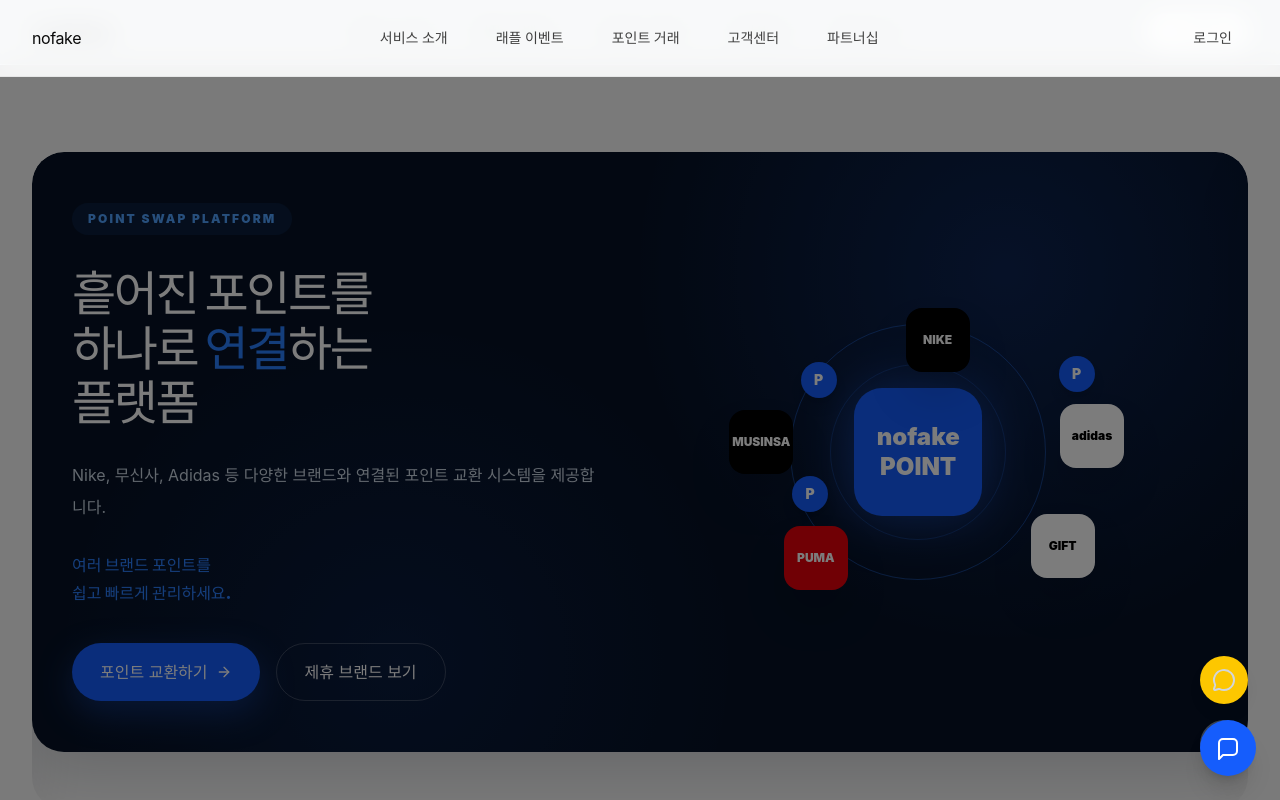
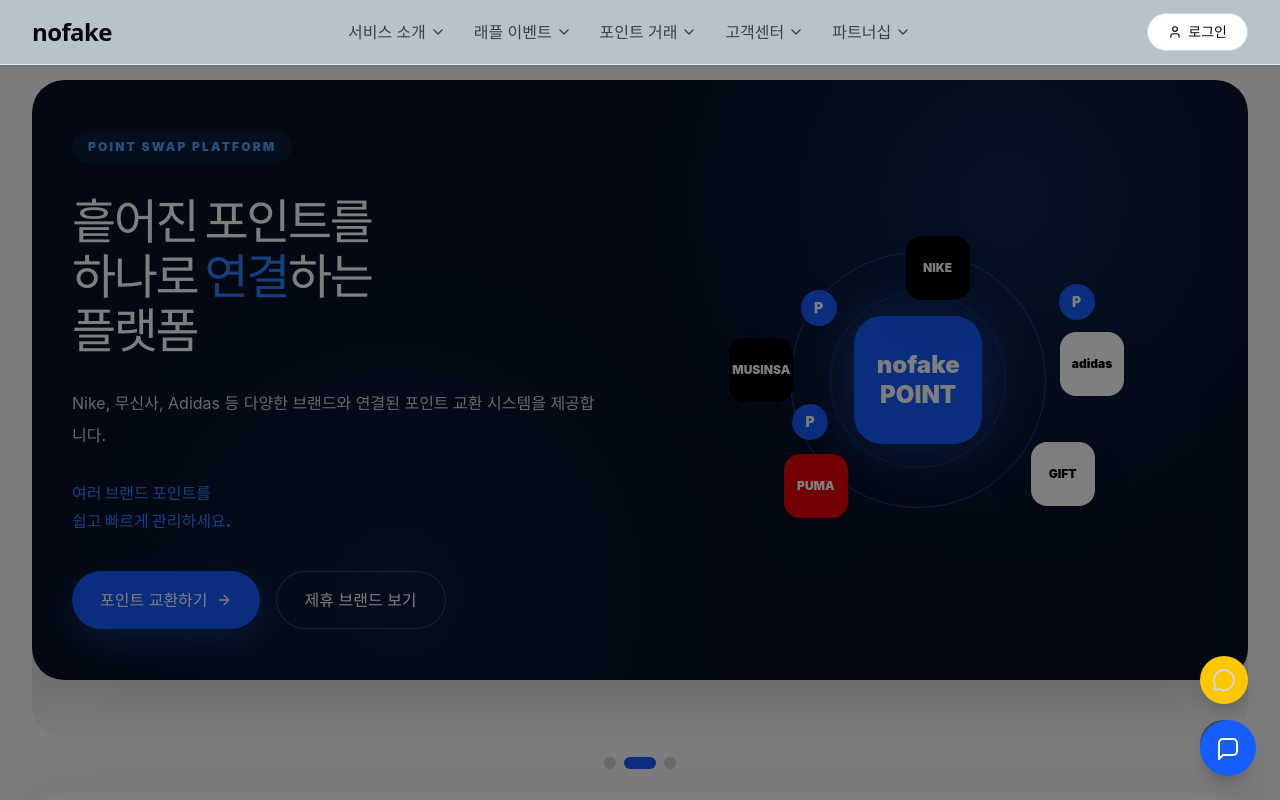
Before and after one commit to jaehwan0706/NOFAKE, a React (Vite) app in the folder front/: page / in a window 1280 px wide. Shown: the top 800 px of the page. Built offline with nearby package versions, Linux system fonts and the light colour scheme.

Commit message:
프론트 완성입니다

```diff
--- a/front/src/pages/main/Home.tsx
+++ b/front/src/pages/main/Home.tsx
@@ -90,78 +90,7 @@
   { icon: "code", title: "React 기반 프론트엔드", desc: "래플 참여와 포인트 환전을 직관적으로 사용할 수 있는 UI를 제공합니다." },
 ];
 
-const navigationMenus = [
-  {
-    label: "서비스 소개",
-    columns: [
-      {
-        title: "서비스 소개",
-        items: [
-          { icon: "shield", title: "nofake 소개", desc: "공정한 래플 플랫폼 nofake를 소개합니다", path: "/about/fairness" },
-          { icon: "database", title: "회사 소개", desc: "nofake를 만드는 사람들", path: "/about/trust" },
-        ],
-      },
-      {
-        title: "핵심 가치",
-        items: [
-          { icon: "ticket", title: "공정성", desc: "조작 없는 온체인 추첨 시스템", path: "/about/fairness" },
-          { icon: "globe", title: "투명성", desc: "모든 트랜잭션을 누구나 검증", path: "/about/fairness" },
-          { icon: "lock", title: "신뢰", desc: "데이터 무결성 위의 변하지 않는 약속", path: "/about/trust" },
-        ],
-      },
-    ],
-  },
-  {
-    label: "래플 이벤트",
-    columns: [
-      {
-        title: "래플 소개",
-        items: [
-          { icon: "ticket", title: "nofake 래플", desc: "공정한 블록체인 기반 추첨 시스템", path: "/raffles" },
-        ],
-      },
-      { title: "카테고리", gridItems: ["스니커즈", "의류", "액세서리", "한정판 컬렉션"], gridPath: "/raffles" },
-    ],
-  },
-  {
-    label: "포인트 거래",
-    columns: [
-      {
-        title: "포인트 교환",
-        items: [
-          { icon: "arrow", title: "포인트 교환 센터", desc: "nofake 포인트를 파트너 브랜드 포인트로 교환", path: "/point-swap" },
-        ],
-      },
-      { title: "교환 가능 파트너", gridItems: ["Nike", "무신사", "Adidas", "기프트카드"], gridPath: "/brands" },
-    ],
-  },
-  {
-    label: "고객센터",
-    columns: [
-      {
-        title: "고객 지원",
-        items: [
-          { icon: "message", title: "1:1 문의", desc: "담당자가 직접 답변해드립니다", path: "/support/contact" },
-          { icon: "shield", title: "FAQ", desc: "자주 묻는 질문 모음", path: "/support/faq" },
-        ],
-      },
-      { title: "안내", gridItems: ["공지사항", "이용약관", "개인정보처리방침"], gridPath: "/support/contact" },
-    ],
-  },
-  {
-    label: "파트너십",
-    columns: [
-      {
-        title: "파트너십",
-        items: [
-          { icon: "users", title: "브랜드 제휴", desc: "공정한 래플 캠페인을 함께 운영합니다", path: "/partnership" },
-          { icon: "mail", title: "제휴 문의", desc: "파트너십 담당자에게 문의하기", path: "/support/contact" },
-        ],
-      },
-      { title: "운영 지원", gridItems: ["캠페인 설계", "포인트 제휴", "검증 리포트", "정산 지원"], gridPath: "/partnership" },
-    ],
-  },
-];
+
 
 /* ─── Illustrations ─── */
 function DotRaffleIllustration() {
@@ -244,123 +173,6 @@
         <span key={i} className={`absolute ${pos} h-2 w-2 rounded-full bg-blue-500/45`} />
       ))}
     </div>
-  );
-}
-
-/* ─── MegaMenu ─── */
-interface NavColumn {
-  title: string;
-  items?: { icon: string; title: string; desc: string; path: string }[];
-  gridItems?: string[];
-  gridPath?: string;
-}
-
-interface NavMenu {
-  label: string;
-  columns: NavColumn[];
-}
-
-function MegaMenuPanel({ menu, onNavigate }: { menu: NavMenu; onNavigate: (path: string) => void }) {
-  return (
-    <div className="absolute left-1/2 top-full z-50 w-[min(920px,calc(100vw-48px))] -translate-x-1/2 pt-3">
-      <div className="overflow-hidden rounded-[28px] border border-neutral-100 bg-white p-8 shadow-[0_24px_80px_rgba(15,23,42,0.14)]">
-        <div className="grid grid-cols-1 gap-10 md:grid-cols-2">
-          {menu.columns.map((column) => (
-            <div key={column.title}>
-              <p className="mb-6 text-sm font-black text-neutral-400">{column.title}</p>
-              {column.items && (
-                <div className="space-y-5">
-                  {column.items.map((item) => (
-                    <button
-                      key={item.title}
-                      onClick={() => onNavigate(item.path)}
-                      className="group flex w-full items-start gap-4 rounded-2xl p-2 text-left transition hover:bg-neutral-50"
-                    >
-                      <span className="flex h-11 w-11 shrink-0 items-center justify-center rounded-2xl bg-blue-50 text-blue-600 transition group-hover:bg-blue-600 group-hover:text-white">
-                        <Icon name={item.icon} className="h-5 w-5" />
-                      </span>
-                      <span>
-                        <span className="block text-base font-black text-neutral-950">{item.title}</span>
-                        <span className="mt-1 block text-sm leading-6 text-neutral-400">{item.desc}</span>
-                      </span>
-                    </button>
-                  ))}
-                </div>
-              )}
-              {column.gridItems && (
-                <div className="grid grid-cols-2 gap-x-12 gap-y-6 text-base font-medium text-neutral-600">
-                  {column.gridItems.map((item) => (
-                    <button
-                      key={item}
-                      onClick={() => onNavigate(column.gridPath ?? "/")}
-                      className="text-left transition hover:text-blue-600"
-                    >
-                      {item}
-                    </button>
-                  ))}
-                </div>
-              )}
-            </div>
-          ))}
-        </div>
-      </div>
-    </div>
-  );
-}
-
-/* ─── Header ─── */
-function Header() {
-  const go = useNav();
-  const [activeMenu, setActiveMenu] = useState<string | null>(null);
-
-  return (
-    <header
-      className="fixed left-0 right-0 top-0 z-50 border-b border-black/5 bg-white/90 backdrop-blur-md"
-      onMouseLeave={() => setActiveMenu(null)}
-    >
-      <div className="relative mx-auto flex max-w-7xl items-center justify-between px-6 py-4 lg:px-8">
-        <button
-          onClick={() => go("/")}
-          className="text-2xl font-black tracking-tight text-neutral-950"
-        >
-          nofake
-        </button>
-
-        <nav className="hidden items-center gap-2 text-sm font-semibold text-neutral-700 md:flex">
-          {navigationMenus.map((menu) => (
-            <div key={menu.label} className="relative">
-              <button
-                type="button"
-                onMouseEnter={() => setActiveMenu(menu.label)}
-                className={`rounded-2xl px-5 py-3 transition-all duration-200 ${
-                  activeMenu === menu.label
-                    ? "bg-blue-50 text-blue-600"
-                    : "text-neutral-700 hover:bg-neutral-50 hover:text-neutral-950"
-                }`}
-              >
-                {menu.label}
-              </button>
-            </div>
-          ))}
-        </nav>
-
-        <div className="flex items-center gap-4 text-sm font-semibold">
-          <button
-            onClick={() => go("/login")}
-            className="hidden rounded-2xl px-4 py-3 text-neutral-700 transition hover:bg-neutral-50 sm:block"
-          >
-            로그인
-          </button>
-        </div>
-
-        {activeMenu && (
-          <MegaMenuPanel
-            menu={navigationMenus.find((m) => m.label === activeMenu)!}
-            onNavigate={(path) => { go(path); setActiveMenu(null); }}
-          />
-        )}
-      </div>
-    </header>
   );
 }
 
@@ -517,8 +329,8 @@
   };
 
   return (
-    <section className="relative min-h-screen overflow-hidden bg-neutral-50 pt-28">
-      <div className="mx-auto max-w-7xl px-6 py-10 lg:px-8">
+    <section className="relative overflow-hidden bg-neutral-50">
+      <div className="mx-auto max-w-7xl px-6 pb-10 pt-20 lg:px-8">
         <div className="overflow-hidden rounded-[2rem]">
           <div
             className={`flex ${isTransitioning ? "transition-transform duration-1000 ease-in-out" : "transition-none"}`}
@@ -914,7 +726,6 @@
 
   return (
     <main className="min-h-screen bg-white font-sans text-neutral-950">
-      <Header />
       <Hero />
       <TrustIndicators />
       <ActiveRaffles />
```
